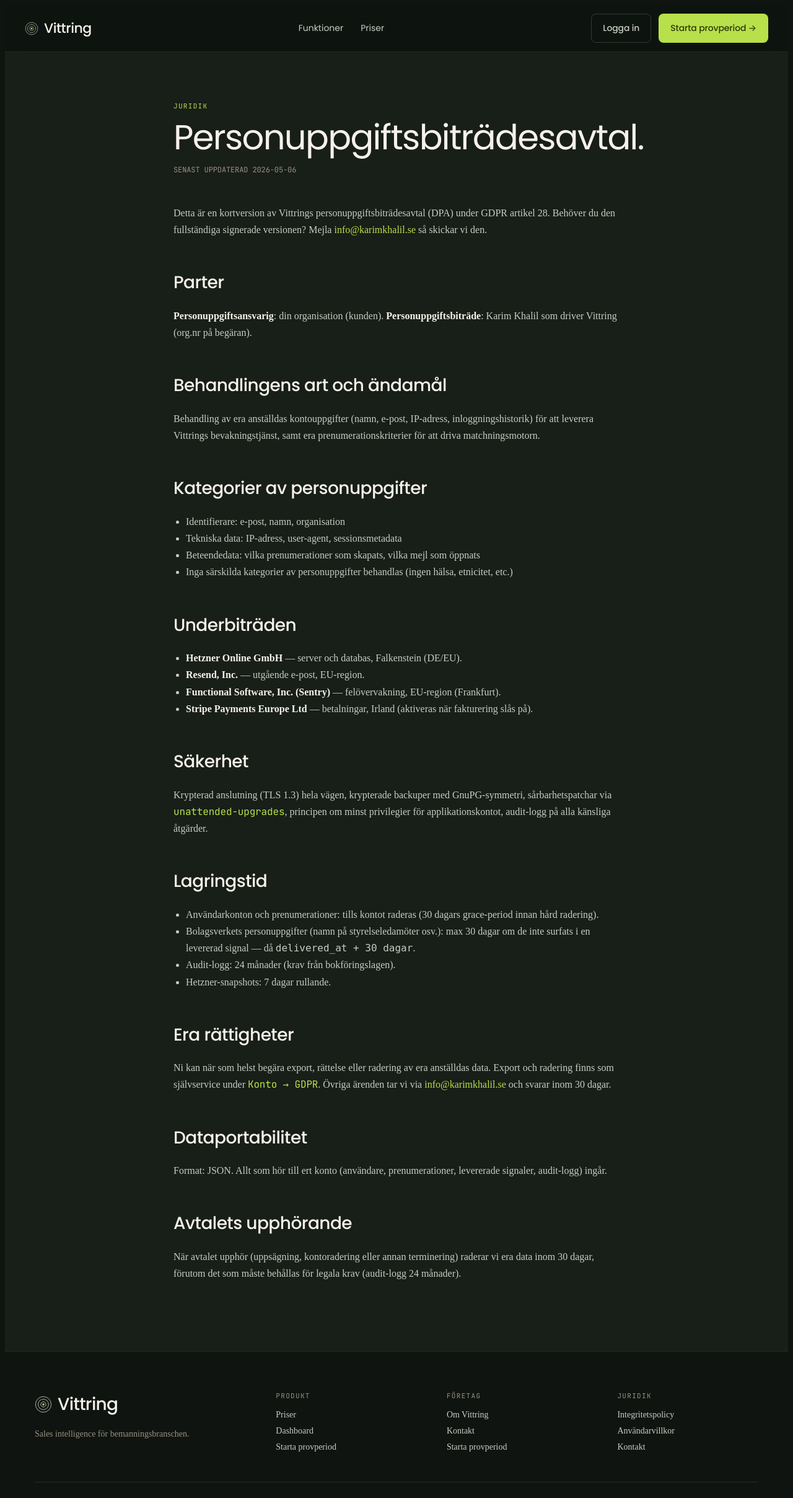
After one commit to D3v0ps/vittring, a Python web app: template src/vittring/api/templates/public/legal_dpa.html.j2 in a window 1280 px wide. The commit adds this page. Shown: the top 2417 px of the page at 62% size. Run offline with Jinja, Linux system fonts and the light colour scheme; the template is opened without the code that fills it, so the values that code supplies are empty.

Commit message:
Batch D: bot opt-out form, /legal/cookies + /legal/dpa, CSV BOM, CSP cleanup, Stockholm-tz audit log
audit P1/P2 findings on compliance + polish:

- /bot page now ships an opt-out <form method="post"> hitting the new
  /bot/opt-out endpoint. Domain is normalised + regex-validated, the
  request is audit-logged as SCRAPER_OPT_OUT_RECEIVED with the source
  IP + contact email, and the same page renders with a success banner.
  Removal from BLOCKED_DOMAINS stays a manual operator step (audit log
  is the durable receipt) so a competitor cannot script third-party
  domains off the crawl. Rate-limit copy bumped from "200 requests/dygn"
  to the actual "2 000 requests/dygn" per CLAUDE.md §24.3.

- New /legal/cookies and /legal/dpa pages. Cookie policy enumerates
  the two strictly necessary cookies (session + CSRF) and confirms
  no analytics/marketing cookies are set. DPA covers parties,
  categories, the four sub-processors (Hetzner, Resend, Sentry,
  Stripe), retention windows, security controls, and self-service
  export/erasure paths.

- export.csv now writes UTF-8 with BOM. Excel on Windows defaults to
  interpreting BOM-less utf-8 as cp1252, mojibake-ing every aao in
  Swedish buyer names and titles.

- security/headers.py CSP no longer whitelists js.stripe.com or
  unpkg.com — neither is loaded by any current template (Stripe is
  deferred per CLAUDE.md §7) and a stale whitelist is a future
  injection foothold.

- Templates env exposes a stockholm filter that renders any UTC
  TIMESTAMPTZ in Europe/Stockholm. /admin/audit's timestamps switched
  over so operators see the right hour year-round (was UTC, off by
  1-2h depending on DST).

```diff
--- a/src/vittring/api/account.py
+++ b/src/vittring/api/account.py
@@ -587,8 +587,11 @@ async def export_csv(
             ]
         )
 
+    # utf-8-sig prefixes a UTF-8 BOM so Excel renders Swedish characters
+    # (å, ä, ö) correctly when the file is double-clicked. Plain utf-8
+    # without BOM otherwise shows mojibake on Windows defaults.
     return Response(
-        content=buf.getvalue(),
+        content=("﻿" + buf.getvalue()).encode("utf-8"),
         media_type="text/csv; charset=utf-8",
         headers={
             "Content-Disposition": 'attachment; filename=vittring-export.csv'
--- a/src/vittring/api/templates/admin/audit.html.j2
+++ b/src/vittring/api/templates/admin/audit.html.j2
@@ -35,7 +35,7 @@
         <tbody>
           {% for r in rows %}
           <tr>
-            <td class="mono">{{ r.created_at.strftime('%Y-%m-%d %H:%M:%S') }}</td>
+            <td class="mono">{{ r.created_at | stockholm }}</td>
             <td>
               {% if r.user_email %}
                 <a href="/admin/users/{{ r.user_id }}">{{ r.user_email }}</a>
--- /dev/null
+++ b/src/vittring/api/templates/public/legal_dpa.html.j2
@@ -0,0 +1,58 @@
+{% extends "_layout.html.j2" %}
+{% block content %}
+<section style="padding: 80px 48px 96px; background: var(--v-night-2);">
+  <div style="max-width: 720px; margin: 0 auto;">
+    <div class="t-eyebrow" style="margin-bottom: 16px; color: var(--v-signal);">JURIDIK</div>
+    <h1 style="font-family: var(--font-display); font-size: 56px; font-weight: 400; letter-spacing: -0.03em; line-height: 1; margin: 0 0 16px; color: var(--v-paper);">
+      Personuppgiftsbiträdesavtal.
+    </h1>
+    <p class="t-mono" style="font-size: 12px; color: var(--v-ink-4); margin-bottom: 48px;">SENAST UPPDATERAD 2026-05-06</p>
+
+    <div style="font-size: 16px; line-height: 1.7; color: var(--v-mist);">
+      <p>Detta är en kortversion av Vittrings personuppgiftsbiträdesavtal (DPA) under GDPR artikel 28. Behöver du den fullständiga signerade versionen? Mejla <a href="mailto:info@karimkhalil.se" style="color: var(--v-signal); text-decoration: none;">info@karimkhalil.se</a> så skickar vi den.</p>
+
+      <h2 style="font-family: var(--font-display); font-size: 28px; font-weight: 500; color: var(--v-paper); margin: 48px 0 16px; letter-spacing: -0.02em;">Parter</h2>
+      <p><strong style="color: var(--v-paper);">Personuppgiftsansvarig</strong>: din organisation (kunden). <strong style="color: var(--v-paper);">Personuppgiftsbiträde</strong>: Karim Khalil som driver Vittring (org.nr på begäran).</p>
+
+      <h2 style="font-family: var(--font-display); font-size: 28px; font-weight: 500; color: var(--v-paper); margin: 48px 0 16px; letter-spacing: -0.02em;">Behandlingens art och ändamål</h2>
+      <p>Behandling av era anställdas kontouppgifter (namn, e-post, IP-adress, inloggningshistorik) för att leverera Vittrings bevakningstjänst, samt era prenumerationskriterier för att driva matchningsmotorn.</p>
+
+      <h2 style="font-family: var(--font-display); font-size: 28px; font-weight: 500; color: var(--v-paper); margin: 48px 0 16px; letter-spacing: -0.02em;">Kategorier av personuppgifter</h2>
+      <ul style="padding-left: 20px;">
+        <li>Identifierare: e-post, namn, organisation</li>
+        <li>Tekniska data: IP-adress, user-agent, sessionsmetadata</li>
+        <li>Beteendedata: vilka prenumerationer som skapats, vilka mejl som öppnats</li>
+        <li>Inga särskilda kategorier av personuppgifter behandlas (ingen hälsa, etnicitet, etc.)</li>
+      </ul>
+
+      <h2 style="font-family: var(--font-display); font-size: 28px; font-weight: 500; color: var(--v-paper); margin: 48px 0 16px; letter-spacing: -0.02em;">Underbiträden</h2>
+      <ul style="padding-left: 20px;">
+        <li><strong style="color: var(--v-paper);">Hetzner Online GmbH</strong> — server och databas, Falkenstein (DE/EU).</li>
+        <li><strong style="color: var(--v-paper);">Resend, Inc.</strong> — utgående e-post, EU-region.</li>
+        <li><strong style="color: var(--v-paper);">Functional Software, Inc. (Sentry)</strong> — felövervakning, EU-region (Frankfurt).</li>
+        <li><strong style="color: var(--v-paper);">Stripe Payments Europe Ltd</strong> — betalningar, Irland (aktiveras när fakturering slås på).</li>
+      </ul>
+
+      <h2 style="font-family: var(--font-display); font-size: 28px; font-weight: 500; color: var(--v-paper); margin: 48px 0 16px; letter-spacing: -0.02em;">Säkerhet</h2>
+      <p>Krypterad anslutning (TLS 1.3) hela vägen, krypterade backuper med GnuPG-symmetri, sårbarhetspatchar via <span class="t-mono" style="color: var(--v-signal);">unattended-upgrades</span>, principen om minst privilegier för applikationskontot, audit-logg på alla känsliga åtgärder.</p>
+
+      <h2 style="font-family: var(--font-display); font-size: 28px; font-weight: 500; color: var(--v-paper); margin: 48px 0 16px; letter-spacing: -0.02em;">Lagringstid</h2>
+      <ul style="padding-left: 20px;">
+        <li>Användarkonton och prenumerationer: tills kontot raderas (30 dagars grace-period innan hård radering).</li>
+        <li>Bolagsverkets personuppgifter (namn på styrelseledamöter osv.): max 30 dagar om de inte surfats i en levererad signal — då <code>delivered_at + 30 dagar</code>.</li>
+        <li>Audit-logg: 24 månader (krav från bokföringslagen).</li>
+        <li>Hetzner-snapshots: 7 dagar rullande.</li>
+      </ul>
+
+      <h2 style="font-family: var(--font-display); font-size: 28px; font-weight: 500; color: var(--v-paper); margin: 48px 0 16px; letter-spacing: -0.02em;">Era rättigheter</h2>
+      <p>Ni kan när som helst begära export, rättelse eller radering av era anställdas data. Export och radering finns som självservice under <span class="t-mono" style="color: var(--v-signal);">Konto → GDPR</span>. Övriga ärenden tar vi via <a href="mailto:info@karimkhalil.se" style="color: var(--v-signal); text-decoration: none;">info@karimkhalil.se</a> och svarar inom 30 dagar.</p>
+
+      <h2 style="font-family: var(--font-display); font-size: 28px; font-weight: 500; color: var(--v-paper); margin: 48px 0 16px; letter-spacing: -0.02em;">Dataportabilitet</h2>
+      <p>Format: JSON. Allt som hör till ert konto (användare, prenumerationer, levererade signaler, audit-logg) ingår.</p>
+
+      <h2 style="font-family: var(--font-display); font-size: 28px; font-weight: 500; color: var(--v-paper); margin: 48px 0 16px; letter-spacing: -0.02em;">Avtalets upphörande</h2>
+      <p>När avtalet upphör (uppsägning, kontoradering eller annan terminering) raderar vi era data inom 30 dagar, förutom det som måste behållas för legala krav (audit-logg 24 månader).</p>
+    </div>
+  </div>
+</section>
+{% endblock %}
```
Also changed, not shown: src/vittring/api/public.py (+85 -2 lines), src/vittring/api/templates.py (+22 -0 lines), src/vittring/api/templates/public/bot.html.j2 (+35 -2 lines), src/vittring/api/templates/public/legal_cookies.html.j2 (added, +32 -0 lines), src/vittring/security/headers.py (+5 -2 lines).
